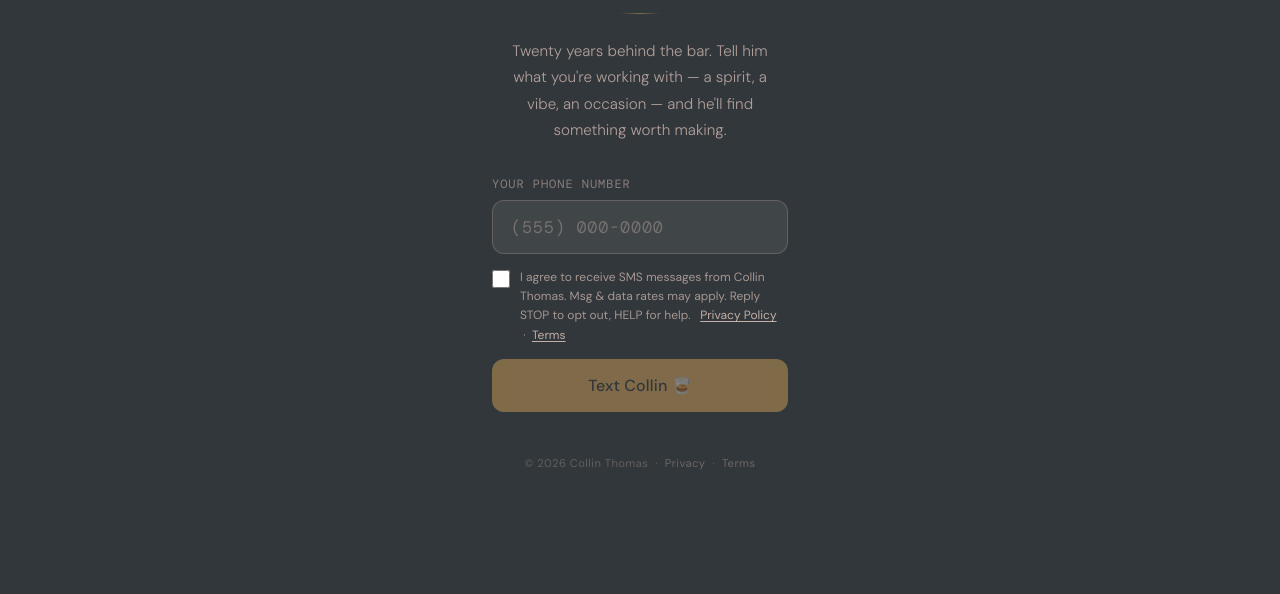
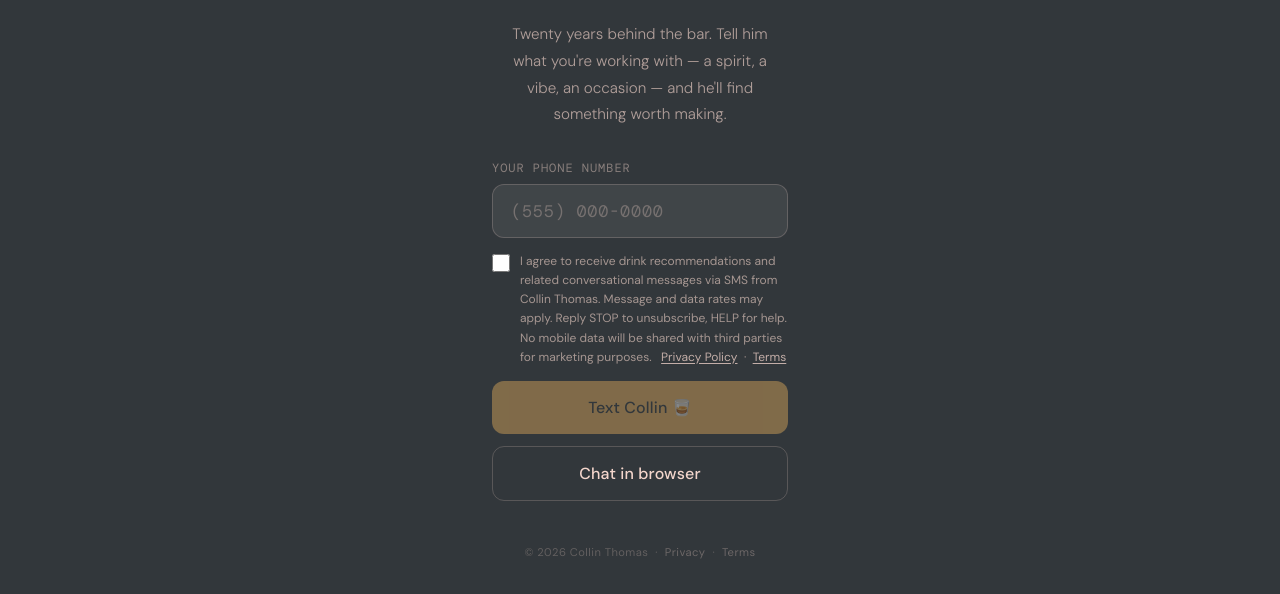
Before and after one commit to stephenoster/cal-bartender, a website: page public/index.html in a window 1280 px wide. Shown: the part 266-860 px from the top of the page. Before the commit the page ends 800 px from the top, so only its background shows below. Drawn offline with nearby package versions, Linux system fonts and the light colour scheme; a web font is replaced by a local one.

Commit message:
update index and collin pages

```diff
--- a/public/index.html
+++ b/public/index.html
@@ -264,6 +264,28 @@
   }
 
   .footer-links a:hover { color: rgba(244,214,204,0.5); }
+
+  .browser-link {
+    display: block;
+    width: 100%;
+    padding: 16px 24px;
+    background: transparent;
+    color: var(--almond);
+    border: 1px solid rgba(244,214,204,0.2);
+    border-radius: 12px;
+    font-family: 'DM Sans', sans-serif;
+    font-size: 1rem;
+    font-weight: 500;
+    letter-spacing: 0.01em;
+    text-align: center;
+    text-decoration: none;
+    transition: border-color 0.2s, color 0.2s;
+  }
+
+  .browser-link:hover {
+    border-color: rgba(244,214,204,0.4);
+    color: #fff;
+  }
 </style>
 </head>
 <body>
@@ -298,14 +320,15 @@
     <div class="consent-row">
       <input type="checkbox" class="consent-checkbox" id="consentBox" />
       <label class="consent-label" for="consentBox">
-        I agree to receive SMS messages from Collin Thomas. Msg &amp; data rates may apply.
-        Reply STOP to opt out, HELP for help. &nbsp;
+        I agree to receive drink recommendations and related conversational messages via SMS from Collin Thomas. Message and data rates may apply. Reply STOP to unsubscribe, HELP for help. No mobile data will be shared with third parties for marketing purposes. &nbsp;
         <a href="/privacy.html" target="_blank">Privacy Policy</a> &nbsp;·&nbsp;
         <a href="/terms.html" target="_blank">Terms</a>
       </label>
     </div>
 
     <button class="submit-btn" id="submitBtn" disabled>Text Collin 🥃</button>
+
+    <a href="/collin.html" class="browser-link">Chat in browser</a>
 
     <div class="error-msg" id="errorMsg">Something went wrong — try again in a moment.</div>
 
```
Also changed, not shown: public/collin.html (+1 -4 lines).
